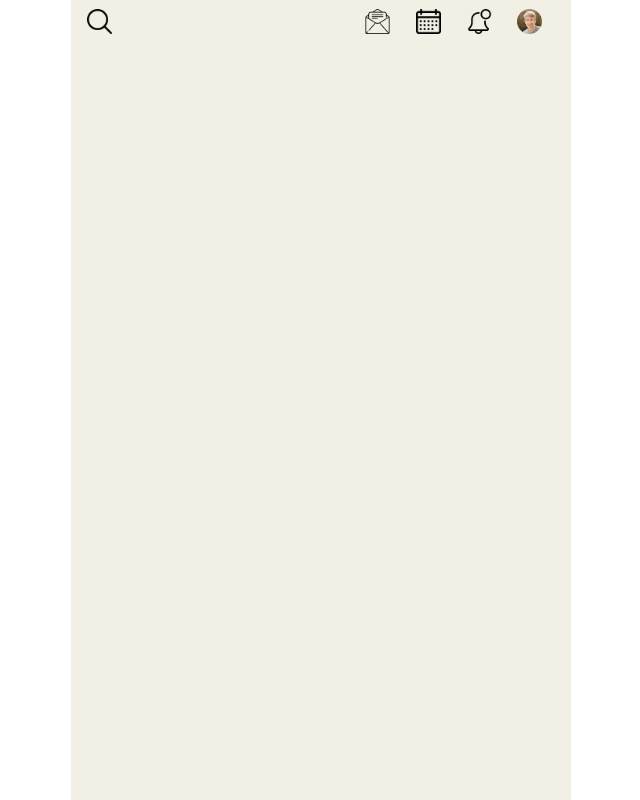
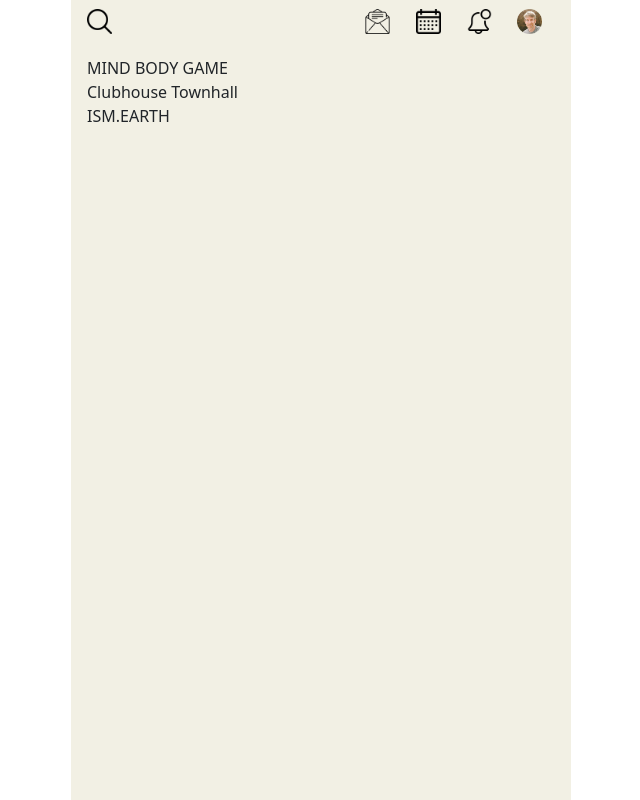
Before and after one commit to mackdaniel09/clubhouse-clone, a React (Create React App) app: page /home in a window 1280 px wide. Before the commit this address had no page. Shown: the whole page, without its empty margins (319-959 px from the left). Built offline with nearby package versions, Linux system fonts and the light colour scheme.

Commit message:
adding new components - dailyinfocard and styling it

```diff
--- /dev/null
+++ b/src/components/DailyInfoCard.js
@@ -0,0 +1,16 @@
+import React from "react";
+import style from "../style/dailyInfoCard.module.css";
+import data from "../data/dailyCard.json";
+
+export default function DailyInfoCard() {
+  console.log(data[0].title);
+  return (
+    <div className={style.dailyCard}>
+      {data.map((item) => (
+        <div>
+          <span className="">{item.title}</span>
+        </div>
+      ))}
+    </div>
+  );
+}
--- /dev/null
+++ b/src/data/dailyCard.json
@@ -0,0 +1,16 @@
+[
+  {
+    "time": "7:00 PM",
+    "title": "MIND BODY GAME",
+    "description": "Talk Less Do More Celebraty"
+  },
+  {
+    "time": "9:00 PM",
+    "title": "Clubhouse Townhall"
+  },
+  {
+    "time": "10:00 PM",
+    "title": "ISM.EARTH",
+    "description": "What is the connection between"
+  }
+]
--- a/src/pages/Home.js
+++ b/src/pages/Home.js
@@ -1,10 +1,14 @@
 import React from "react";
+import DailyInfoCard from "../components/DailyInfoCard";
 import Header from "../components/Header";
-
+import style from "../style/Home.module.css";
 export default function Home() {
   return (
     <>
-      <Header />;
+      <Header />
+      <div className={style.home_container}>
+        <DailyInfoCard />
+      </div>
     </>
   );
 }
--- /dev/null
+++ b/src/style/Home.module.css
@@ -0,0 +1,8 @@
+.home_container {
+  padding-top: 3.5em;
+  padding-left: 1em;
+  padding-right: 1em;
+  padding-bottom: 3.5em;
+  height: 100%;
+  overflow: auto;
+}
```
Also changed, not shown: src/style/dailyInfoCard.module.css (added).
